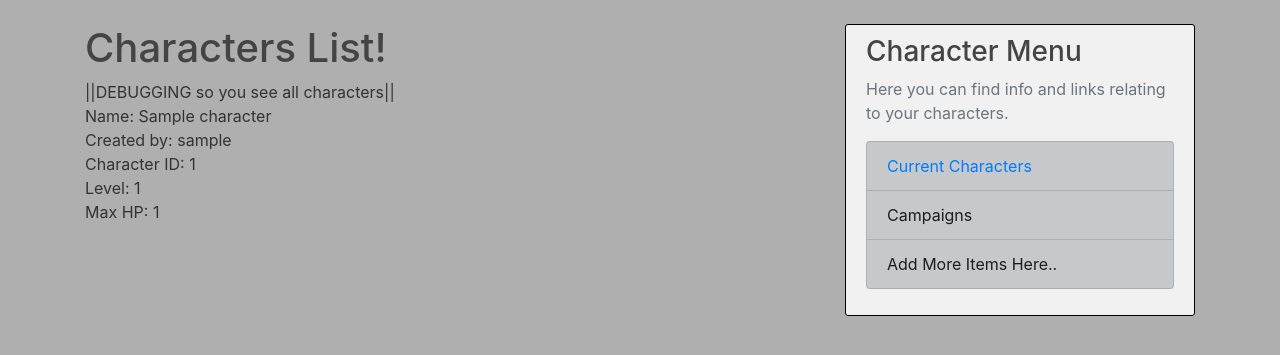
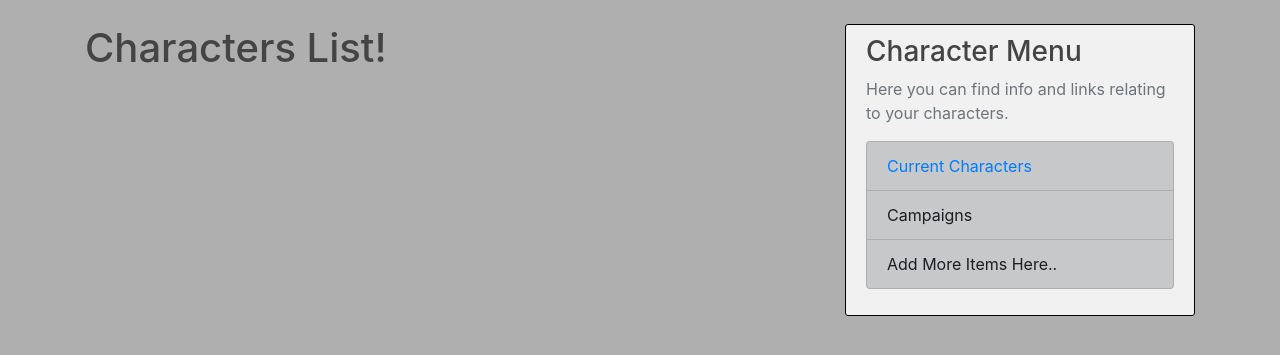
Before and after one commit to NickJacksonDev/DnD-Manager, a Django app: page /character_builder/characters/ in a window 1280 px wide. Shown: the part 56-411 px from the top of the page. Run offline with Django 3.2, Linux system fonts and the light colour scheme; tables that the repository leaves empty hold one stand-in row (values such as "Sample post"); some libraries are stand-ins or nearby versions.

Commit message:
Deleted unnecesaary information

```diff
--- a/Character_Builder/templates/Character_Builder/character_list.html
+++ b/Character_Builder/templates/Character_Builder/character_list.html
@@ -2,18 +2,6 @@
 
 {% block content %}
     <h1>Characters List!</h1>
-
-		{% for character in characters %}
-			<!-- For debugging  -->
-			<p>
-				||DEBUGGING so you see all characters||<br>
-				Name: {{ character.characterName }}<br>
-				Created by: {{ character.user }}<br>
-				Character ID: {{ character.characterID }}<br>
-				Level: {{ character.level }}<br>
-				Max HP: {{ character.maxHP }}<br>
-			</p>
-		{% endfor %}
 
     {% for character in characters %}
 
@@ -30,8 +18,6 @@
 
 				</div>
 				<p>
-					Created by: {{ character.user }}<br>
-					Character ID: {{ character.characterID }}<br>
 					Level: {{ character.level }}<br>
 					Max HP: {{ character.maxHP }}<br>
 				</p>
```
